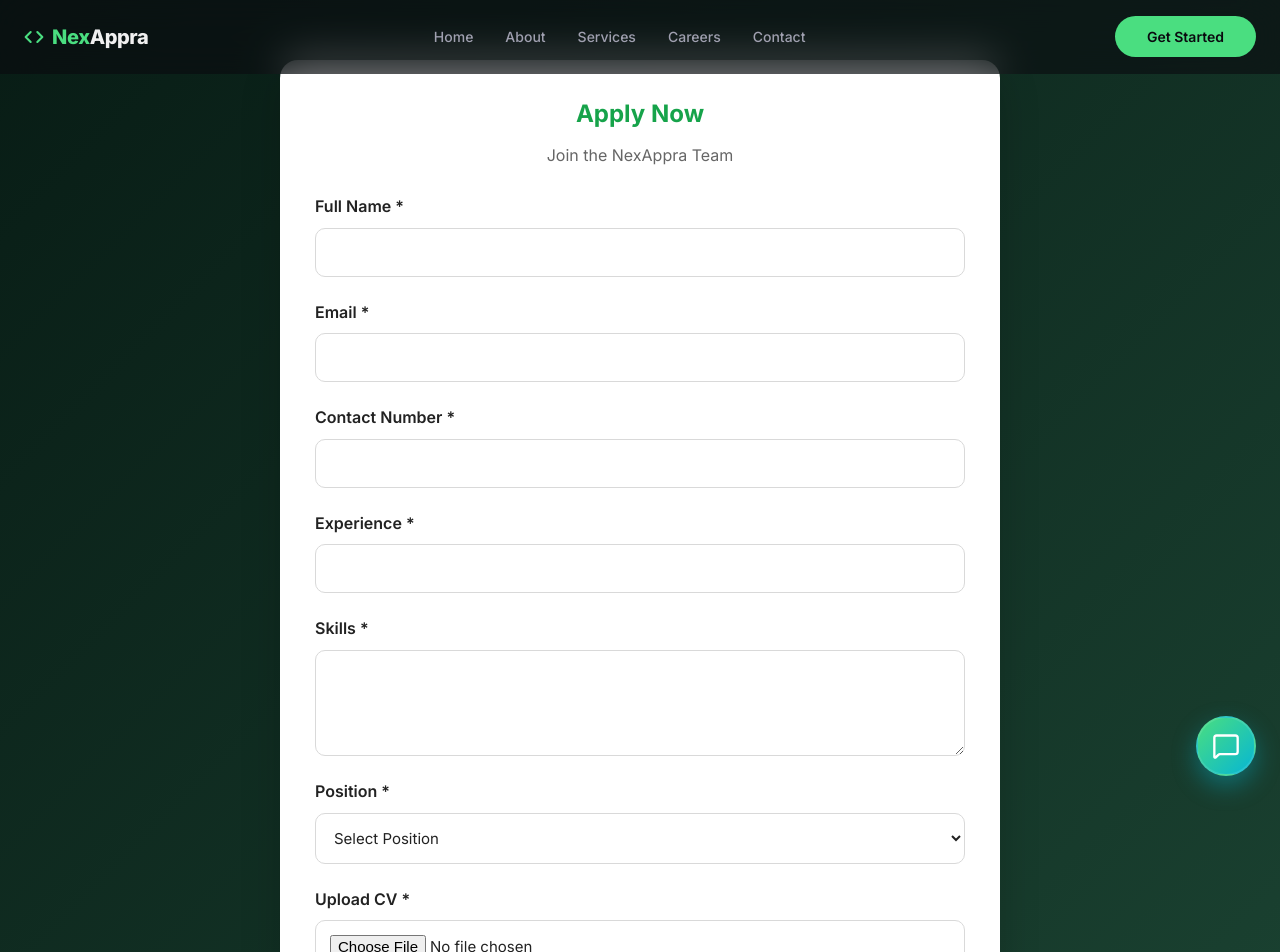
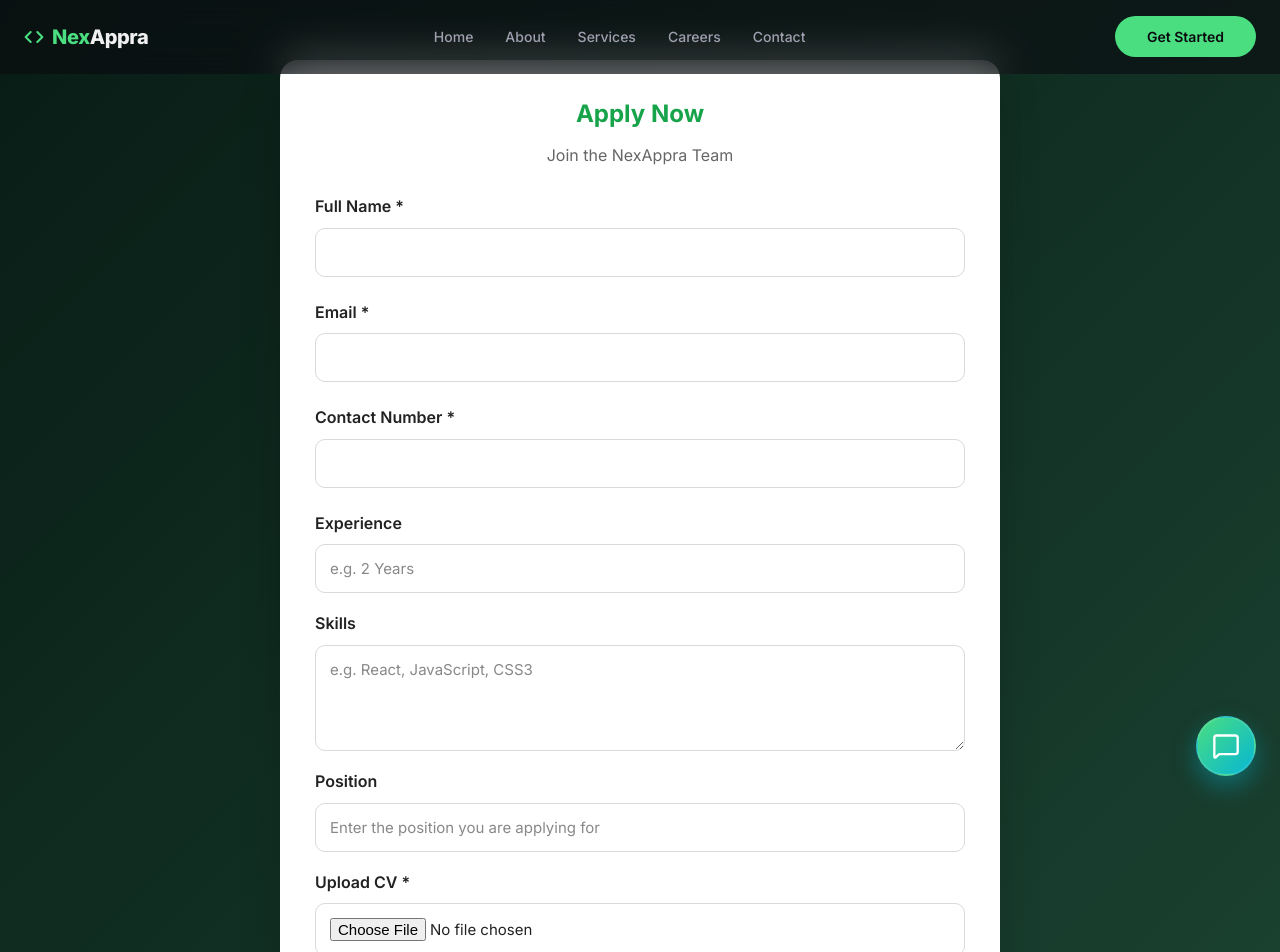
Before and after one commit to Nexappra/Nexappra_new.com, a React (Vite) app in the folder Nexappra/: page /apply in a window 1280 px wide. Shown: the top 952 px of the page. Built offline with nearby package versions, Linux system fonts and the light colour scheme.

Commit message:
form_updated

```diff
--- a/Nexappra/src/components/Applicationform.jsx
+++ b/Nexappra/src/components/Applicationform.jsx
@@ -35,14 +35,7 @@ export default function ApplicationForm() {
     if (!formData.contact.trim())
       newErrors.contact = "Contact Number is required";
 
-    if (!formData.experience.trim())
-      newErrors.experience = "Experience is required";
 
-    if (!formData.skills.trim())
-      newErrors.skills = "Skills are required";
-
-    if (!formData.position)
-      newErrors.position = "Select a position";
 
     if (!formData.cv)
       newErrors.cv = "Please upload your CV";
@@ -52,13 +45,20 @@ export default function ApplicationForm() {
     return Object.keys(newErrors).length === 0;
   };
 
+
   const handleSubmit = (e) => {
   e.preventDefault();
 
-    if (validate()) {
+  if (!validate()) return;
+
+  const confirmed = window.confirm(
+    "Are you sure you want to submit your application?"
+  );
+
+  if (!confirmed) return;
+
   alert("Application Submitted Successfully!");
   console.log(formData);
-    }
 };
 
   return (
@@ -101,45 +101,39 @@ export default function ApplicationForm() {
           </div>
 
           <div className={styles.inputGroup}>
-            <label>Experience *</label>
+            <label>Experience </label>
             <input
               type="text"
               name="experience"
               onChange={handleChange}
+              placeholder="e.g. 2 Years"
             />
-            <span className={styles.error}>{errors.experience}</span>
+
           </div>
 
           <div className={styles.inputGroup}>
-            <label>Skills *</label>
+            <label>Skills </label>
             <textarea
               rows="4"
               name="skills"
               onChange={handleChange}
+              placeholder="e.g. React, JavaScript, CSS3"
             />
-            <span className={styles.error}>{errors.skills}</span>
+
           </div>
 
           <div className={styles.inputGroup}>
-            <label>Position *</label>
+            <label>Position </label>
 
-            <select
+
+            <input type="text"
+            id="position"
             name="position"
-              defaultValue=""
             onChange={handleChange}
-            >
-              <option value="" disabled>
-                Select Position
-              </option>
+            placeholder="Enter the position you are applying for" required/>
 
-              <option>Frontend Developer</option>
-              <option>Backend Developer</option>
-              <option>UI/UX Designer</option>
-              <option>Graphic Designer</option>
-              <option>Intern</option>
-            </select>
 
-            <span className={styles.error}>{errors.position}</span>
+
           </div>
 
           <div className={styles.inputGroup}>
```
Lines whose indentation alone changed are shown as unchanged.
